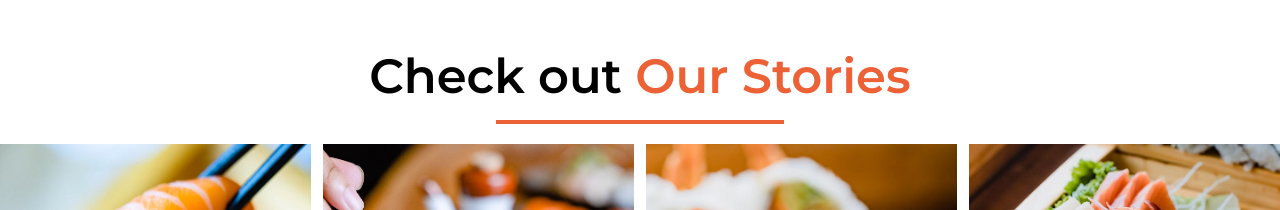
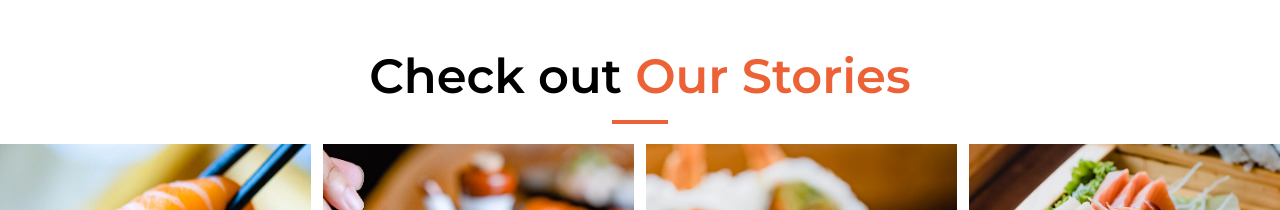
Before and after one commit to Sungmin-Kim-0508/ozen-sushi-korea, a Next.js app: page /ozen-sushi in a window 1280 px wide. Shown: the part 2000-2210 px from the top of the page. Built offline with nearby package versions, Linux system fonts and the light colour scheme; a web font is replaced by a local one.

Commit message:
modified line

```diff
--- a/app/ozen-sushi/page.tsx
+++ b/app/ozen-sushi/page.tsx
@@ -147,7 +147,9 @@ function OzenSushiHome() {
             </span>
           </span>
         </div>
-        <div className="border-2 border-EC6236 mx-[58rem] mb-5 xl:mx-[31rem] mlg:mx-[30rem]" />
+        <div className="flex justify-center">
+          <div className="border-2 border-EC6236 w-14 mb-5" />
+        </div>
         <div className="flex gap-x-3 w-screen">
           {foodImages.map((image) => (
             <Image
```
